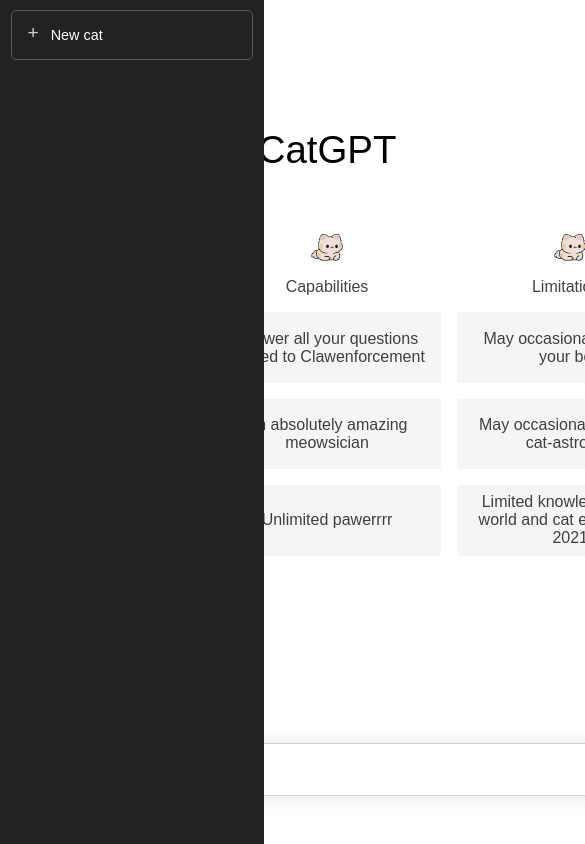
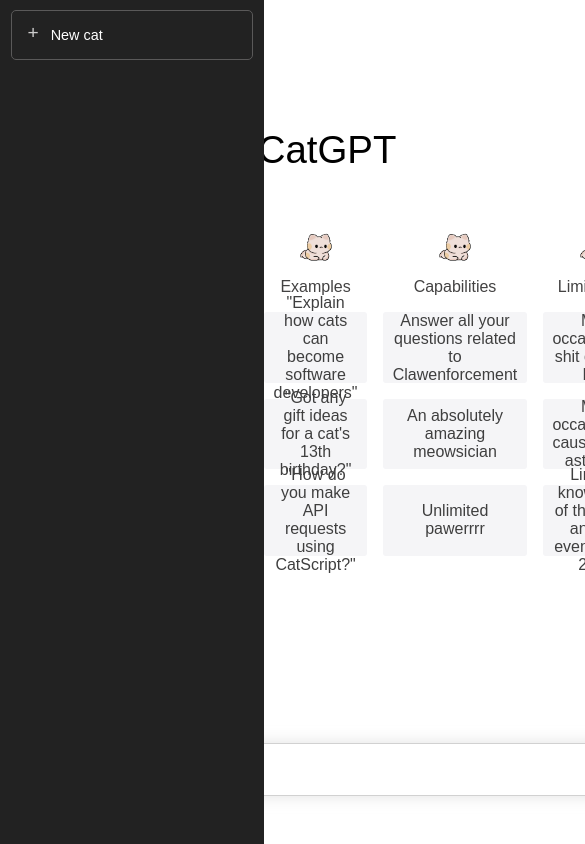
Before and after one commit to glin18/cat-gpt, a React (Create React App) app: page / in a window 390 px wide. Shown: the top 844 px of the page, 585 px wide, since content can reach past the window. Built offline with nearby package versions, Linux system fonts and the light colour scheme.

Commit message:
Improve responsiveness of table

```diff
--- a/src/App.css
+++ b/src/App.css
@@ -73,6 +73,7 @@ body{
   display: flex;
   gap: 1rem;
   margin-bottom: 10rem;
+  max-width: 100%;
 }
 
 .table-heading{
@@ -86,11 +87,11 @@ body{
 
 .table-heading img{
   height: 50px;
-  width: 50px;
+  max-width: 50px;
 }
 
 .table-block{
-  width: 13rem;
+  max-width: 13rem;
   height: 3rem;
   background-color: #f5f5f7;
   padding: 0.7rem 0.6rem;
```
